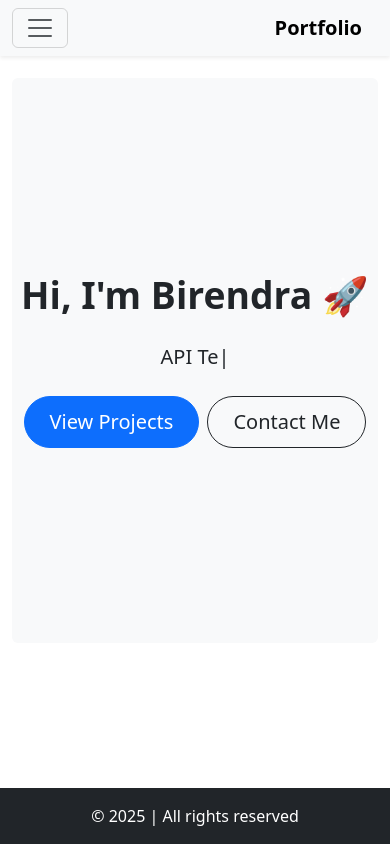
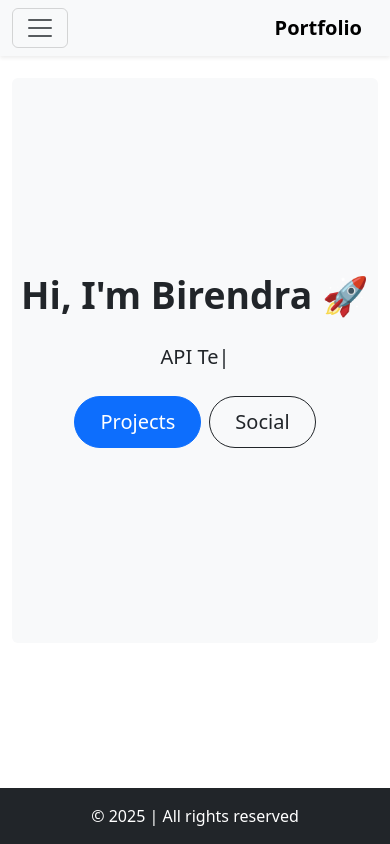
Before and after one commit to csabirendra/my-portfolio-project, a React (Vite) app: page / in a window 390 px wide. Built offline with nearby package versions, Linux system fonts and the light colour scheme.

Commit message:
Updated Project.css --Mobile View Enhancement

```diff
--- a/src/pages/Home/Home.jsx
+++ b/src/pages/Home/Home.jsx
@@ -1,11 +1,15 @@
 import React from "react";
 import { ReactTyped } from "react-typed";
+import { Link } from "react-router-dom";
 import "./Home.css";
+import Projects from "../Projects/Projects";
+import Social from "../Social/Social";
+
 
 function Home({ isDark }) {
   return (
     <section
-      className={`d-flex flex-column justify-content-center align-items-center w-100 p-0 mt-5 text-center rounded ${isDark ? "bg-light text-light" : "bg-light text-dark"}` }
+      className={`d-flex flex-column justify-content-center align-items-center w-100 p-0 mt-5 text-center rounded ${isDark ? "bg-light text-light" : "bg-light text-dark"}`}
     >
       <h1 className="display-3 fw-bold">Hi, I'm Birendra 🚀</h1>
 
@@ -24,22 +28,15 @@ function Home({ isDark }) {
       />
 
       <div className="mt-4 text-center">
-        <a
-          href="https://my-portfolio-one-black-58.vercel.app/projects"
-          className={`btn btn-lg mx-1 ${
-            isDark ? "btn-light text-dark" : "btn-primary"
-          }`}
-        >
-          View Projects
-        </a>
-        <a
-          href="https://my-portfolio-one-black-58.vercel.app/social"
-          className={`btn btn-lg mx-1 ${
-            isDark ? "btn-outline-light" : "btn-outline-dark"
-          }`}
-        >
-          Contact Me
-        </a>
+
+        <Link to="/projects" className={`btn btn-lg mx-1 ${isDark ? "btn-light text-dark" : "btn-primary"}`}>
+          Projects
+        </Link>
+
+        <Link to="/social" className={`btn btn-lg mx-1 ${isDark ? "btn-outline-light" : "btn-outline-dark"}`}>
+          Social
+        </Link>
+
       </div>
     </section>
   );
```
